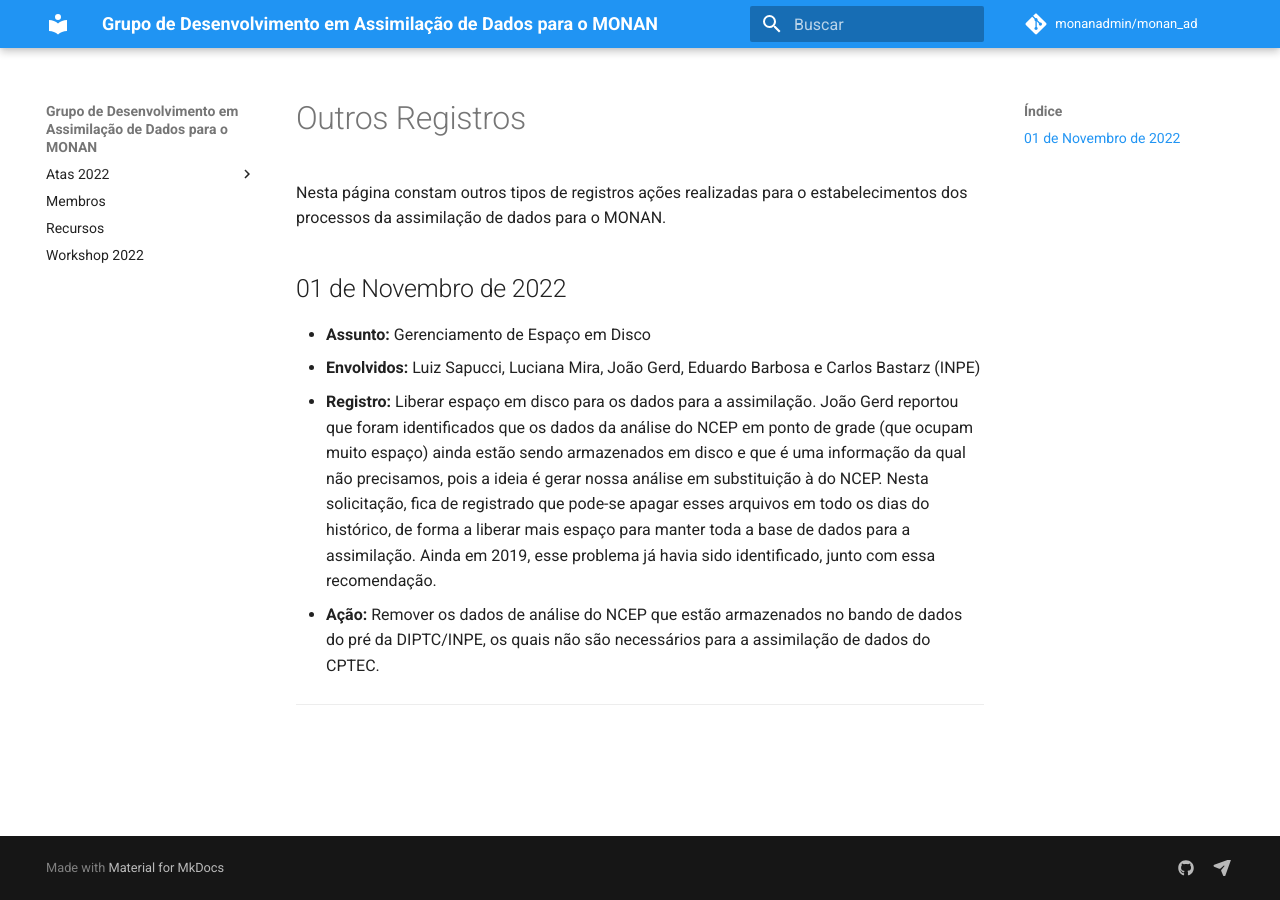
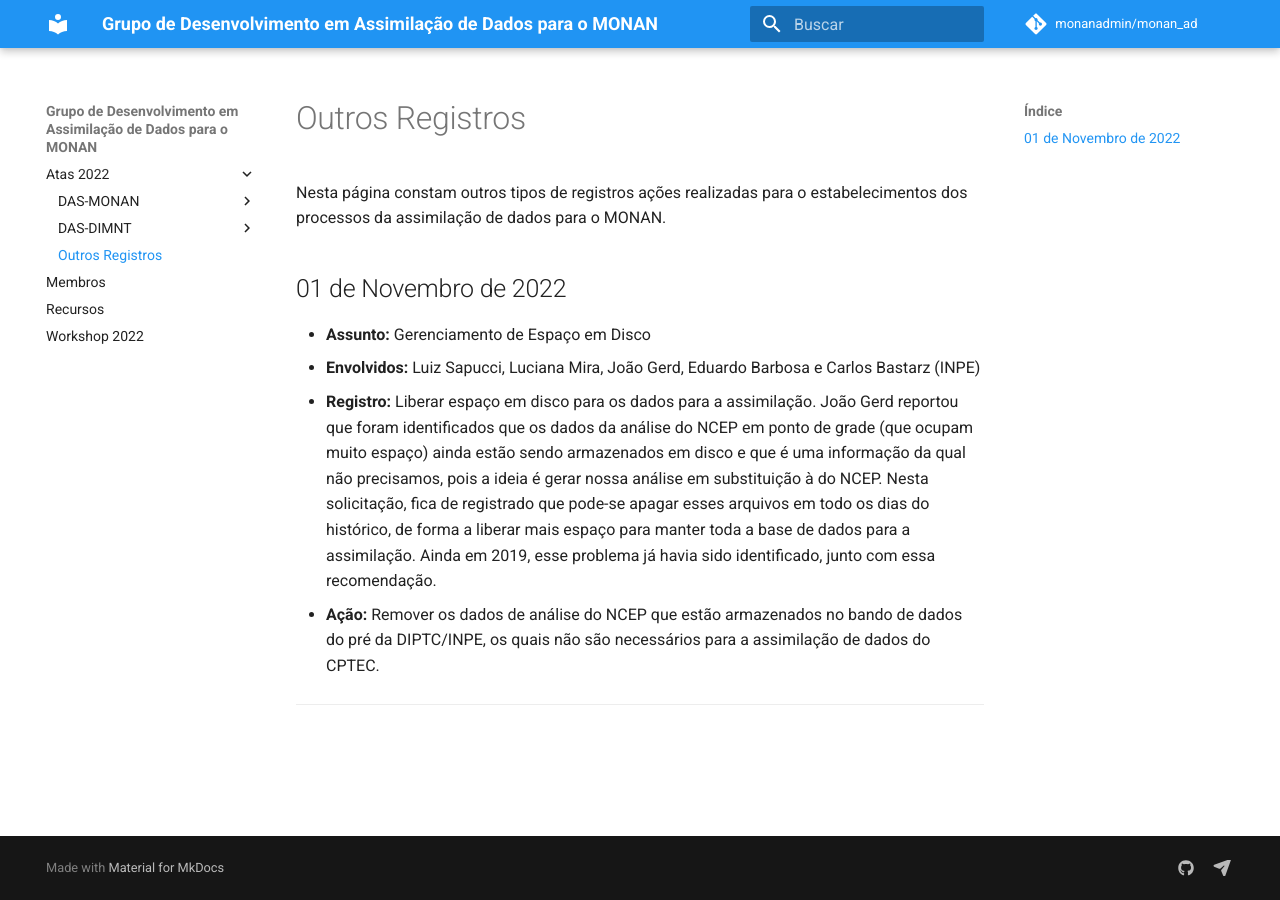
Before and after one commit to monanadmin/monan_ad, an MkDocs documentation site: the page built from docs/outros_registros.md, in a window 1280 px wide. Built offline with MkDocs 1.6.1 and Material for MkDocs 9.7.7, drawn with Linux system fonts in a browser that asks for light colours; comment, search, counter and statistics services are not loaded.

Commit message:
Atualizando arquivo mkdocs.yml

```diff
--- a/mkdocs.yml
+++ b/mkdocs.yml
@@ -16,7 +16,7 @@ nav:
       - '29 de Setembro de 2022': ata_ad_29_setembro_2022.md
     - DAS-DIMNT:
       - '07 de Novembro de 2022': ata_ad_07_novembro_2022.md
-    - Outros Registros: cgct.md
+    - Outros Registros: outros_registros.md
   - Membros: membros.md
   - Recursos: recursos.md
   - Workshop 2022: ata_workshop_6_7_setembro_2022.md
```
